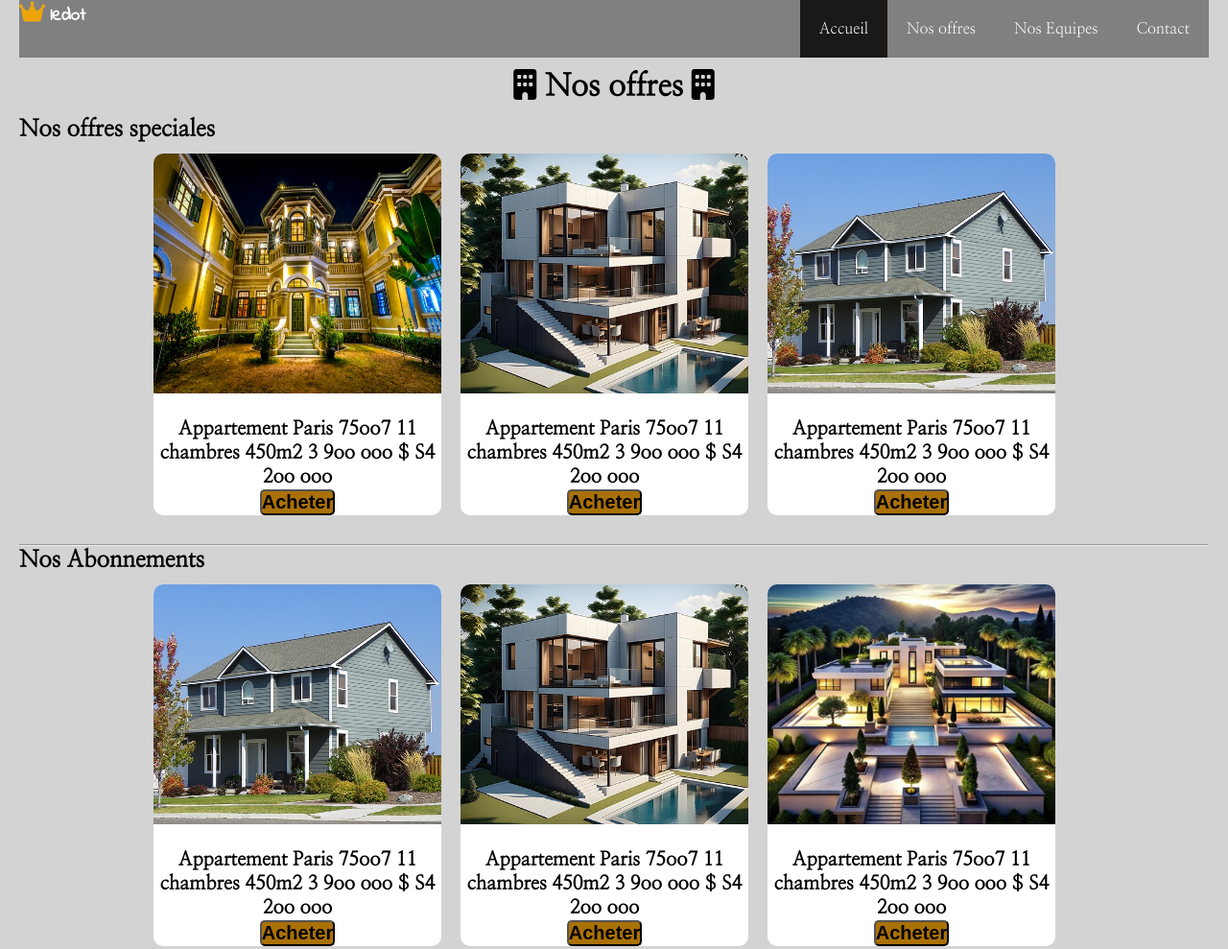
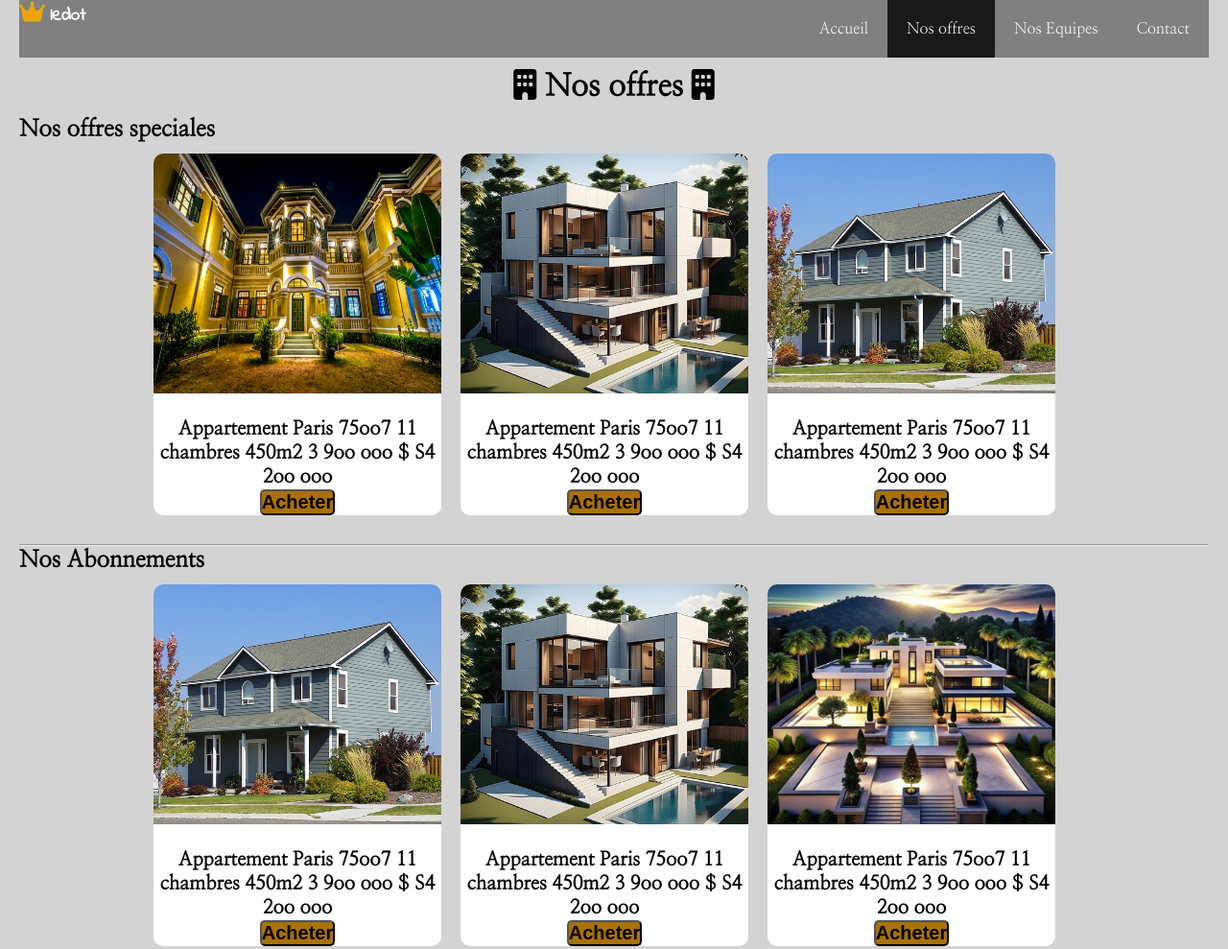
Before and after one commit to JeanBeetho/projet-web-2024-beetho, a plain HTML site: page Nosoffres.html in a window 1280 px wide. Shown: the top 989 px of the page at 96% size. Drawn offline with Linux system fonts and the light colour scheme.

Commit message:
Update Nosoffres.html

```diff
--- a/Nosoffres.html
+++ b/Nosoffres.html
@@ -26,8 +26,8 @@
         <nav>
             <h1> <i class="fa-solid fa-crown"></i> <a href="./index.html">ledot</a></h1>
             <ul class="menu">
-                <li><a class="active" href="./index.html">Accueil</a></li>
-                <li><a  href="./Nosoffres.html">Nos offres </a></li>
+                <li><a href="./index.html">Accueil</a></li>
+                <li><a class="active" href="./Nosoffres.html">Nos offres </a></li>
 
                 <li><a href="./Equipe.html">Nos Equipes</a></li>
                 <li><a href="./contact.html">Contact</a></li>
```
